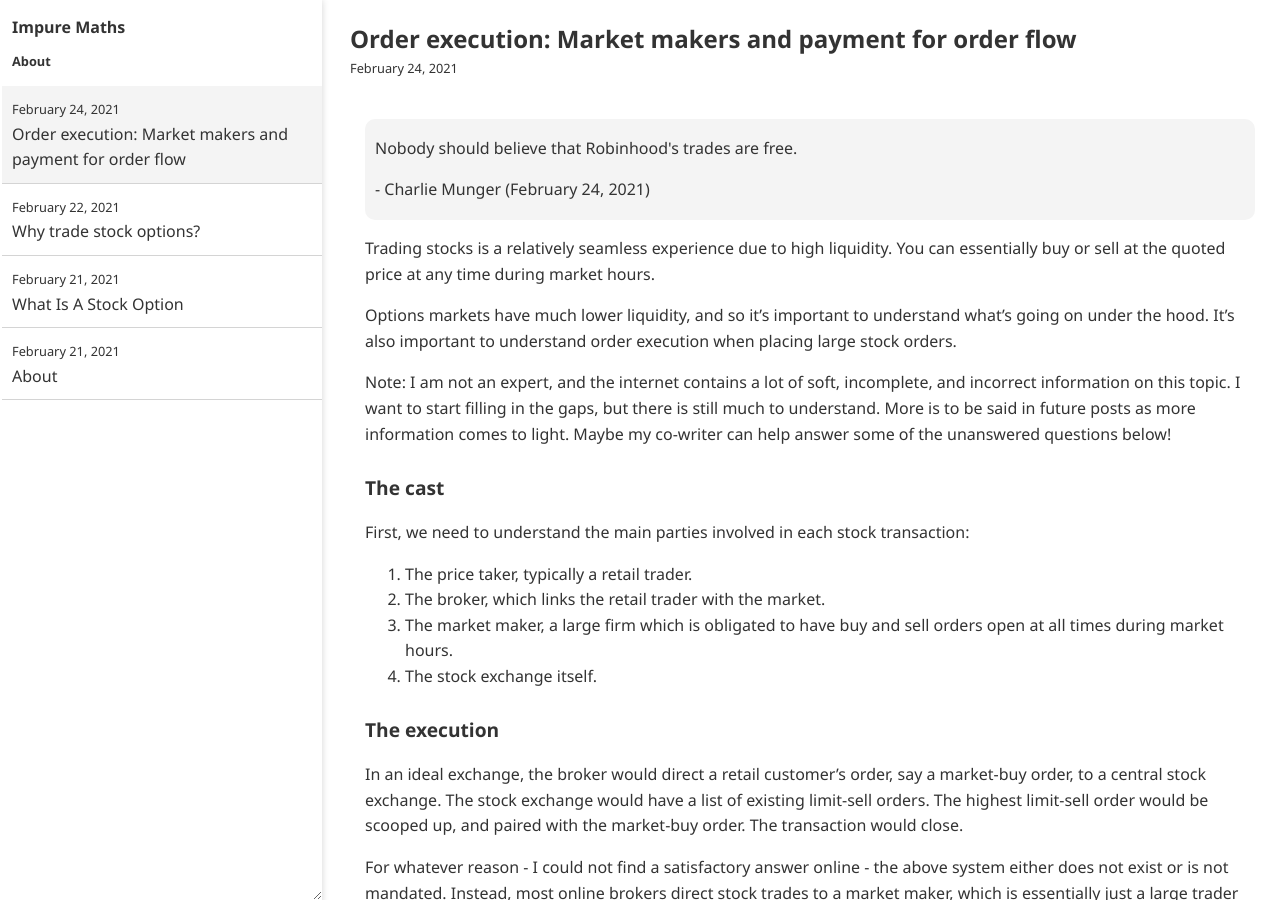
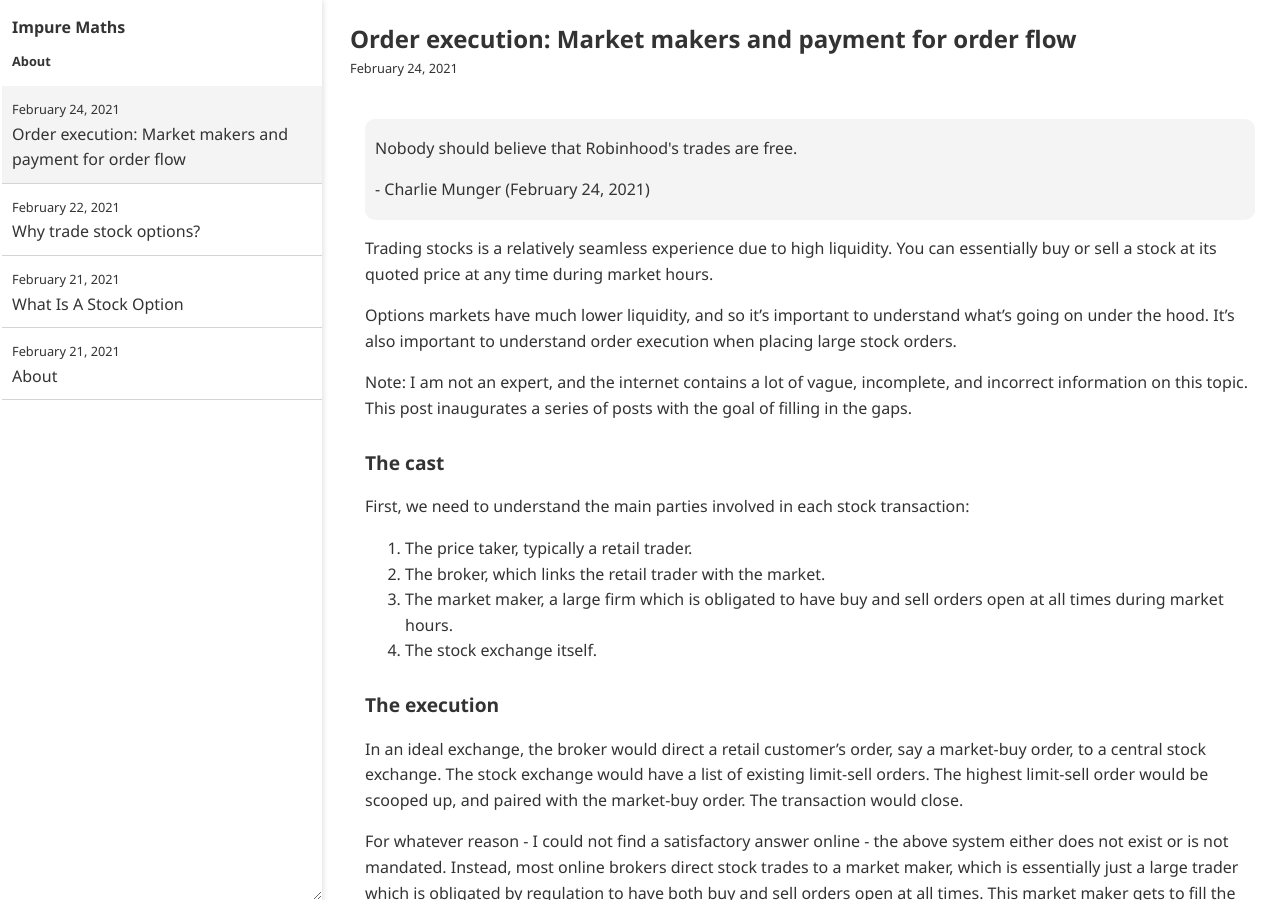
Before and after one commit to impuremaths/impuremaths.github.io, a Jekyll site: the page built from _posts/2021-02-24-order-execution.md, in a window 1280 px wide and 900 px high. Built offline with Jekyll 4.4.1, drawn with Linux system fonts in a browser that asks for light colours.

Commit message:
Update 2021-02-24-order-execution.md

```diff
--- a/_posts/2021-02-24-order-execution.md
+++ b/_posts/2021-02-24-order-execution.md
@@ -8,11 +8,11 @@
   <p>- Charlie Munger (February 24, 2021)</p>
 </div>
 
-Trading stocks is a relatively seamless experience due to high liquidity. You can essentially buy or sell at the quoted price at any time during market hours.
+Trading stocks is a relatively seamless experience due to high liquidity. You can essentially buy or sell a stock at its quoted price at any time during market hours.
 
 Options markets have much lower liquidity, and so it's important to understand what's going on under the hood. It's also important to understand order execution when placing large stock orders.
 
-Note: I am not an expert, and the internet contains a lot of soft, incomplete, and incorrect information on this topic. I want to start filling in the gaps, but there is still much to understand. More is to be said in future posts as more information comes to light. Maybe my co-writer can help answer some of the unanswered questions below!
+Note: I am not an expert, and the internet contains a lot of vague, incomplete, and incorrect information on this topic. This post inaugurates a series of posts with the goal of filling in the gaps.
 
 ### The cast
 
```
